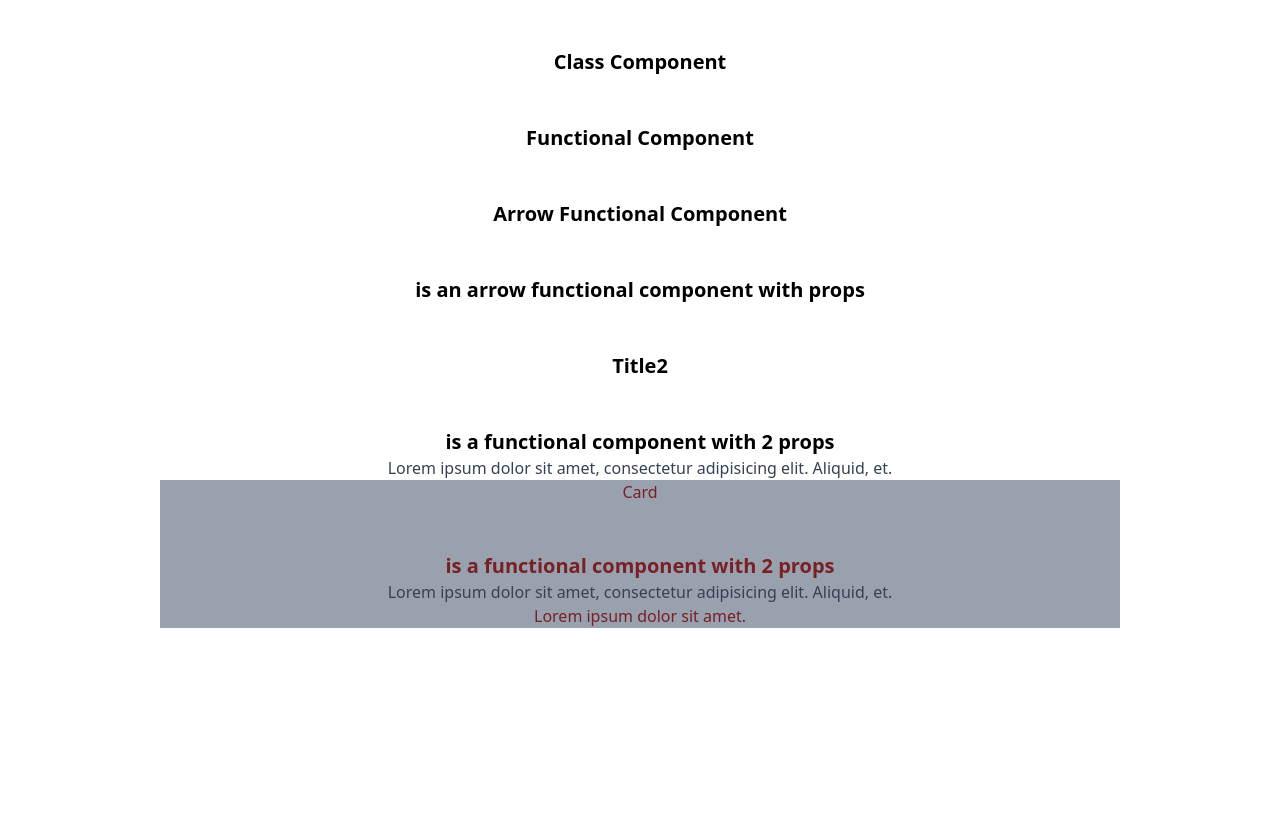
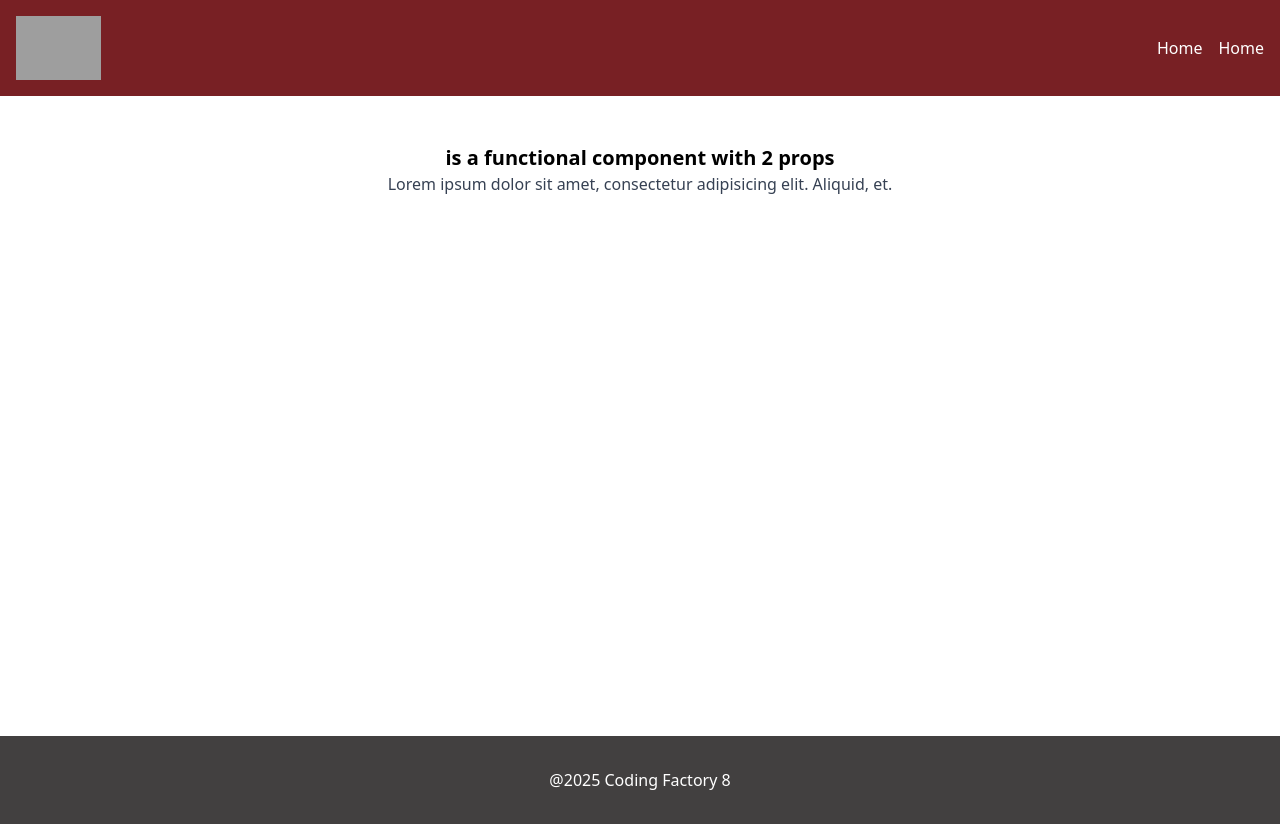
Before and after one commit to dimell94/cf8-react-intro, a React app: page / in a window 1280 px wide. Before the commit the page ends 800 px from the top, so only its background shows below. Built offline with nearby package versions, Linux system fonts and the light colour scheme; grey boxes are pictures that could not be loaded; the HTML template or start-up script is replaced by a standard one.

Commit message:
feat: add layout, footer, header

```diff
--- a/src/App.tsx
+++ b/src/App.tsx
@@ -1,12 +1,13 @@
 // import ViteIntro from "./components/ViteIntro/ViteIntro.tsx";
 
 
-import ClassComponent from "./components/ClassComponent.tsx";
-import FunctionalComponent from "./components/FunctionalComponent.tsx";
-import ArrowFunctionalComponent from "./components/ArrowFunctionalComponent.tsx";
-import ArrowFunctionalComponentWIthProp from "./components/ArrowFunctionalComponentWIthProp.tsx";
+// import ClassComponent from "./components/ClassComponent.tsx";
+// import FunctionalComponent from "./components/FunctionalComponent.tsx";
+// import ArrowFunctionalComponent from "./components/ArrowFunctionalComponent.tsx";
+// import ArrowFunctionalComponentWIthProp from "./components/ArrowFunctionalComponentWIthProp.tsx";
 import ArrowFunctionalComponentWIthPropType from "./components/ArrowFunctionalComponentWIthPropType.tsx";
-import Card from "./components/Card.tsx";
+// import Card from "./components/Card.tsx";
+import Layout from "./components/Layout.tsx";
 
 function App() {
 
@@ -14,20 +15,27 @@
   return (
     <>
         {/*<ViteIntro />*/}
-        <ClassComponent />
-        <FunctionalComponent />
-        <ArrowFunctionalComponent />
-        <ArrowFunctionalComponentWIthProp title="is an arrow functional component with props" />
-        <ArrowFunctionalComponentWIthProp title="Title2" />
-        <ArrowFunctionalComponentWIthPropType title="is a functional component with 2 props" description=
-            "Lorem ipsum dolor sit amet, consectetur adipisicing elit. Aliquid, et."
-        />
+        {/*<ClassComponent />*/}
+        {/*<FunctionalComponent />*/}
+        {/*<ArrowFunctionalComponent />*/}
+        {/*<ArrowFunctionalComponentWIthProp title="is an arrow functional component with props" />*/}
+        {/*<ArrowFunctionalComponentWIthProp title="Title2" />*/}
 
-        <Card title="Card">
-            <ArrowFunctionalComponentWIthPropType title="is a functional component with 2 props" description=
-                "Lorem ipsum dolor sit amet, consectetur adipisicing elit. Aliquid, et."
-            />
-        </Card>
+
+        {/*<Card title="Card">*/}
+        {/*    <ArrowFunctionalComponentWIthPropType title="is a functional component with 2 props" description=*/}
+        {/*        "Lorem ipsum dolor sit amet, consectetur adipisicing elit. Aliquid, et."*/}
+        {/*    />*/}
+        {/*</Card>*/}
+
+             <Layout>
+                 <ArrowFunctionalComponentWIthPropType title="is a functional component with 2 props" description=
+                     "Lorem ipsum dolor sit amet, consectetur adipisicing elit. Aliquid, et."
+                 />
+
+             </Layout>
+
+
     </>
   )
 }
--- /dev/null
+++ b/src/components/Footer.tsx
@@ -0,0 +1,14 @@
+const Footer = () => {
+    const currentYear: number = new Date().getFullYear();
+    return (
+        <>
+            <footer className="text-white bg-cf-dark-gray">
+                <div className="container mx-auto py-8 text-center">
+                    @{currentYear} Coding Factory 8
+                </div>
+            </footer>
+        </>
+    )
+}
+
+export default Footer;
--- /dev/null
+++ b/src/components/Header.tsx
@@ -0,0 +1,20 @@
+const Header = () => {
+    return (
+        <>
+            <header className="bg-cf-dark-red w-full fixed">
+                <div className="container mx-auto px-4 flex items-center justify-between">
+                    <img className="my-4 h-16"
+                        src="https://codingfactory.aueb.gr/sites/all/themes/cf_theme/logo.png" alt=""/>
+                    <nav className="flex gap-4 text-white">
+                        <a href="#">Home</a>
+                        <a href="#">Home</a>
+
+                    </nav>
+                </div>
+
+
+            </header>
+        </>
+    )
+}
+export default Header;
--- /dev/null
+++ b/src/components/Layout.tsx
@@ -0,0 +1,28 @@
+import Header from "./Header.tsx";
+import Footer from "./Footer.tsx";
+
+interface LayoutProps {
+    children: React.ReactNode;
+}
+
+const Layout = ({children}:LayoutProps) => {
+
+
+    return (
+        <>
+        {/*header*/}
+        <Header />
+            <div className="container mx-auto pt-24 min-h-[92vh]">
+                {children}
+
+            </div>
+
+
+
+        {/*footer*/}
+            <Footer />
+        </>
+    )
+}
+
+export default Layout;
```
